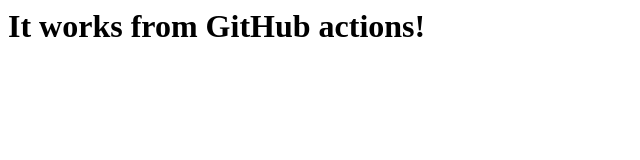
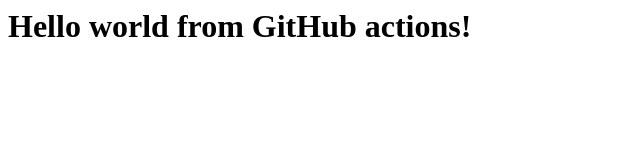
Before and after one commit to eduardo-fernandez-tii-ae/tvt-utils, a plain HTML site: page toolchain/estimators/index.html in a window 1280 px wide. Shown: the whole page, without its empty margins (0-640 px from the left). Drawn offline with Linux system fonts and the light colour scheme.

```diff
--- a/toolchain/estimators/index.html
+++ b/toolchain/estimators/index.html
@@ -1 +1 @@
-<html><body><h1>It works from GitHub actions!</h1></body></html>
+<html><body><h1>Hello world from GitHub actions!</h1></body></html>
```
